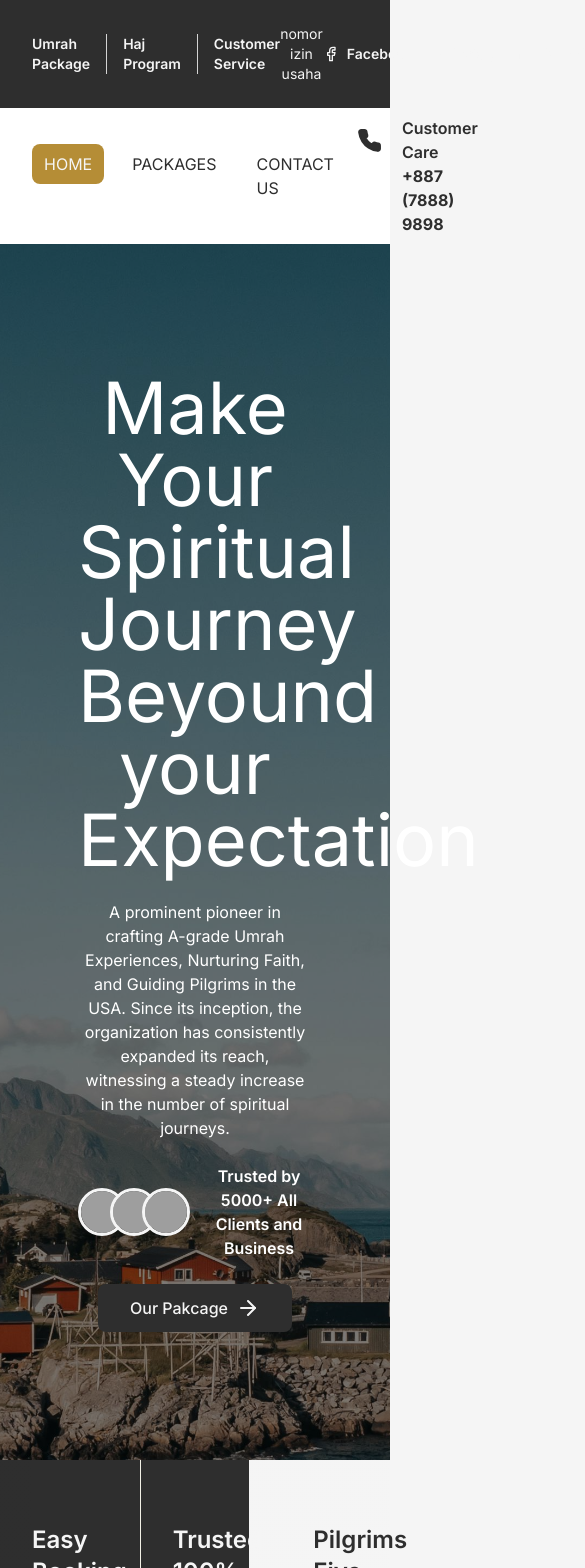
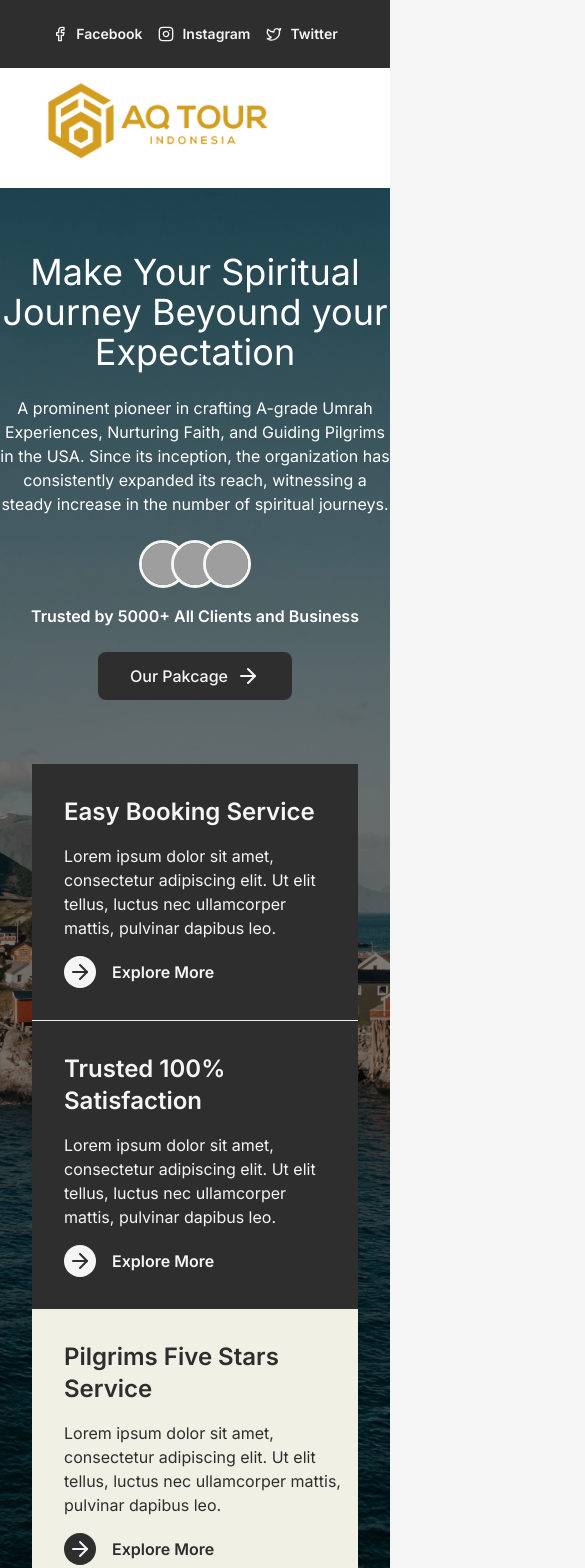
Before and after one commit to duniandewon/ksa-web, a Next.js app: page / in a window 390 px wide. Shown: the top 1568 px of the page, 585 px wide, since content can reach past the window. Built offline with nearby package versions, Linux system fonts and the light colour scheme; grey boxes are pictures that could not be loaded.

Commit message:
feat(ui): add responsiveness to the webpage with Tailwind CSS
- Utilized Tailwind CSS responsive utilities to enhance layout adaptability.
- Adjusted styles for mobile, tablet, and desktop breakpoints.
- Verified design consistency across various screen sizes.

```diff
--- a/src/app/(home)/components/AboutSection.tsx
+++ b/src/app/(home)/components/AboutSection.tsx
@@ -44,7 +44,7 @@ function LeftSide() {
 
 function RightSide() {
   return (
-    <div className="relative h-[50rem]">
+    <div className="relative lg:h-[50rem] max-lg:hidden">
       <div className="w-full h-full"></div>
     </div>
   );
@@ -53,8 +53,8 @@ function RightSide() {
 export function AboutSection() {
   return (
     <section>
-      <div className="bg-[url('https://demo.afkaristudio.com/qahira/wp-content/uploads/sites/3/2023/12/prophet-mohammed-mosque-al-masjid-an-nabawi-um-2023-11-27-05-14-01-utc.jpg')] bg-cover bg-[center_left] bg-no-repeat">
-        <div className="container grid grid-cols-2 gap-16">
+      <div className="lg:bg-[url('https://demo.afkaristudio.com/qahira/wp-content/uploads/sites/3/2023/12/prophet-mohammed-mosque-al-masjid-an-nabawi-um-2023-11-27-05-14-01-utc.jpg')] bg-cover bg-[center_left] bg-no-repeat">
+        <div className="container grid lg:grid-cols-2 gap-16 py-16">
           <LeftSide />
           <RightSide />
         </div>
--- a/src/app/(home)/components/ApplySection.tsx
+++ b/src/app/(home)/components/ApplySection.tsx
@@ -10,10 +10,9 @@ function LeftSide() {
         className="text-white"
         data={{
           subtitle: "Your Path to Umrah Serenity",
-          title: "",
+          title: "Your Ultimate Umrah Experience Awaits",
         }}
       />
-      <h2 className="text-7xl">Your Ultimate Umrah Experience Awaits</h2>
     </div>
   );
 }
@@ -39,7 +38,7 @@ export function ApplySection() {
         bgUrl="https://demo.afkaristudio.com/qahira/wp-content/uploads/sites/3/2023/12/pilgrims-in-kaaba-in-macca-al-haram-umrah-social-2023-11-27-04-59-17-utc.jpg"
         className="-mt-[75px] pt-36 pb-10"
       >
-        <div className="container flex items-center">
+        <div className="container lg:flex items-center space-y-16">
           <LeftSide />
           <Form />
         </div>
--- a/src/app/(home)/components/HeroSection.tsx
+++ b/src/app/(home)/components/HeroSection.tsx
@@ -10,17 +10,19 @@ export function HeroSection() {
   return (
     <>
       <Hero backgroundImage="/hero.jpg">
-        <div className="text-center space-y-6 w-[60%] mx-auto py-32 text-white">
-          <h2 className="text-7xl">
+        <div className="py-16 lg:pb-0 space-y-16 xl:space-y-32 xl:pt-32">
+          <div className="text-center space-y-6 w-full lg:w-[60%] mx-auto text-white">
+            <h2 className="text-4xl lg:text-5xl">
               Make Your Spiritual Journey Beyound your Expectation
             </h2>
             <p>
-            A prominent pioneer in crafting A-grade Umrah Experiences, Nurturing
-            Faith, and Guiding Pilgrims in the USA. Since its inception, the
-            organization has consistently expanded its reach, witnessing a
-            steady increase in the number of spiritual journeys.
+              A prominent pioneer in crafting A-grade Umrah Experiences,
+              Nurturing Faith, and Guiding Pilgrims in the USA. Since its
+              inception, the organization has consistently expanded its reach,
+              witnessing a steady increase in the number of spiritual journeys.
             </p>
-          <div className="flex items-center justify-center gap-4">
+
+            <div className="flex items-center justify-center flex-col lg:flex-row gap-4">
               <div className="flex justify-center -space-x-4">
                 <Avatar className="w-12 h-12 border-[3px] border-primary-foreground">
                   <AvatarImage
@@ -57,13 +59,14 @@ export function HeroSection() {
               </Link>
             </div>
           </div>
-        <div className="bg-two-column-gradient">
-          <div className="grid grid-cols-3 container">
-            <div className="bg-primary text-primary-foreground border-r border-muted space-y-4 py-16 pr-16">
+          <div className="lg:bg-two-column-gradient">
+            <div className="grid lg:grid-cols-3 container">
+              <div className="bg-primary text-primary-foreground border-b lg:border-b-0 lg:border-r border-muted space-y-4 py-8 pr-8 pl-8 lg:py16 lg:pr-16 lg:pl-0">
                 <h2 className="text-2xl font-semibold">Easy Booking Service</h2>
                 <p>
-                Lorem ipsum dolor sit amet, consectetur adipiscing elit. Ut elit
-                tellus, luctus nec ullamcorper mattis, pulvinar dapibus leo.
+                  Lorem ipsum dolor sit amet, consectetur adipiscing elit. Ut
+                  elit tellus, luctus nec ullamcorper mattis, pulvinar dapibus
+                  leo.
                 </p>
                 <Link href="/" className="flex items-center space-x-4">
                   <div className="bg-current rounded-full p-1">
@@ -73,13 +76,14 @@ export function HeroSection() {
                 </Link>
               </div>
 
-            <div className="bg-primary text-primary-foreground space-y-4 py-16 px-8">
+              <div className="bg-primary text-primary-foreground space-y-4 py-8 px-8 lg:py-16">
                 <h2 className="text-2xl font-semibold">
                   Trusted 100% Satisfaction
                 </h2>
                 <p>
-                Lorem ipsum dolor sit amet, consectetur adipiscing elit. Ut elit
-                tellus, luctus nec ullamcorper mattis, pulvinar dapibus leo.
+                  Lorem ipsum dolor sit amet, consectetur adipiscing elit. Ut
+                  elit tellus, luctus nec ullamcorper mattis, pulvinar dapibus
+                  leo.
                 </p>
                 <Link href="/" className="flex items-center space-x-4">
                   <div className="bg-current rounded-full p-1">
@@ -89,13 +93,14 @@ export function HeroSection() {
                 </Link>
               </div>
 
-            <div className="space-y-4 py-16 pl-16">
+              <div className="space-y-4 py-8 pl-8 pr-m-8 bg-muted lg:bg-transparent lg:py-16 lg:pl-8 lg:pr-0">
                 <h2 className="text-2xl font-semibold">
                   Pilgrims Five Stars Service
                 </h2>
                 <p>
-                Lorem ipsum dolor sit amet, consectetur adipiscing elit. Ut elit
-                tellus, luctus nec ullamcorper mattis, pulvinar dapibus leo.
+                  Lorem ipsum dolor sit amet, consectetur adipiscing elit. Ut
+                  elit tellus, luctus nec ullamcorper mattis, pulvinar dapibus
+                  leo.
                 </p>
                 <Link href="/" className="flex items-center space-x-4">
                   <div className="bg-current rounded-full p-1">
@@ -106,6 +111,7 @@ export function HeroSection() {
               </div>
             </div>
           </div>
+        </div>
       </Hero>
     </>
   );
--- a/src/app/(home)/components/HowItWorksSection.tsx
+++ b/src/app/(home)/components/HowItWorksSection.tsx
@@ -51,7 +51,7 @@ function Steps({ steps }: { steps: Step[] }) {
 
 export default function HowItWorksSection() {
   return (
-    <section className="grid grid-cols-2 gap-28 container py-16">
+    <section className="grid lg:grid-cols-2 gap-28 container py-16">
       <div className="space-y-8">
         <SectionsHeader
           data={{
@@ -61,7 +61,7 @@ export default function HowItWorksSection() {
         />
         <div className="relative">
           <div className="w-full rounded-3xl bg-slate-600 h-[31.625rem]"></div>
-          <div className="bg-muted flex items-center rounded-3xl w-7/12 px-5 py-9 absolute -bottom-8 -right-10">
+          <div className="bg-muted flex items-center rounded-3xl w-full lg:w-7/12 px-5 py-9 absolute -bottom-1 lg:-bottom-8 right-0 lg:-right-10">
             <div className="w-[93.33px] h-full"></div>
             <h3 className="font-bold text-2xl">
               Flying & Send 1000+ Pilgrims to Mecca
--- a/src/app/(home)/components/OffersSection.tsx
+++ b/src/app/(home)/components/OffersSection.tsx
@@ -42,7 +42,7 @@ export function OffersSection() {
           }}
           variant="centered"
         />
-        <div className="flex gap-8 mt-8">
+        <div className="lg:flex gap-8 mt-8">
           {PAKCAGES.map((data) => (
             <Package data={data} key={data.id} />
           ))}
--- a/src/app/contact-us/page.tsx
+++ b/src/app/contact-us/page.tsx
@@ -28,7 +28,7 @@ export default function Contact() {
           </h2>
         </div>
       </Hero>
-      <section className="container grid grid-cols-[1fr_2fr] gap-16 py-16 items-center">
+      <section className="container grid lg:grid-cols-[1fr_2fr] gap-16 py-16 items-center">
         <div className="space-y-8">
           <SectionsHeader
             data={{
--- a/src/components/PageLayout/Header.tsx
+++ b/src/components/PageLayout/Header.tsx
@@ -2,9 +2,12 @@ import Link from "next/link";
 import Image from "next/image";
 
 import { Phone } from "lucide-react";
+import { Menu } from 'lucide-react';
 
 import { Socials } from "../Socials";
 import { Navbar } from "../Navbar";
+import { Button } from "../ui/button";
+
 
 const SECONDARY_MENU = [
   {
@@ -24,11 +27,11 @@ const SECONDARY_MENU = [
 export function Header() {
   return (
     <header className="bg-primary">
-      <div className="container py-6 flex items-center text-primary-foreground text-sm">
-        <ul className="flex items-center gap-4">
+      <div className="container py-6 grid lg:grid-cols-3 justify-items-center items-center  text-primary-foreground text-sm">
+        <ul className="hidden md:flex items-center">
           {SECONDARY_MENU.map((menu) => (
             <li
-              className="border-l pl-4 first:pl-0 first:border-none"
+              className="border-l pr-3 pl-3 first:pl-0 last:pr-0 first:border-none"
               key={menu.path}
             >
               <Link
@@ -40,20 +43,22 @@ export function Header() {
             </li>
           ))}
         </ul>
-        <div className="flex-1 text-center">
+        <div className="hidden md:block">
           <p> nomor izin usaha</p>
         </div>
-        <Socials />
+        <div className="lg:justify-self-end">
+          <Socials />
+        </div>
       </div>
       <div className="bg-white">
         <div className="container py-2 flex items-center">
           <Link href="/">
             <Image width={250} height={112} src="/logo.png" alt="logo" />
           </Link>
-          <div className="flex-1 flex justify-center">
+          <div className="flex-1 hidden lg:flex justify-center">
             <Navbar />
           </div>
-          <div className="grid grid-cols-[auto_1fr] gap-x-2">
+          <div className="hidden lg:grid grid-cols-[auto_1fr] gap-x-2">
             <div className="bg-muted/40 w-[3rem] h-[3rem] rounded-full flex items-center justify-center row-span-2">
               <Phone size={25} fill="currentColor" />
             </div>
```
Also changed, not shown: src/components/Achievement/index.tsx (+6 -6 lines), src/components/ApplicationForm/index.tsx (+4 -4 lines), src/components/PageLayout/Footer.tsx (+6 -6 lines). Lines whose indentation alone changed are shown as unchanged.
